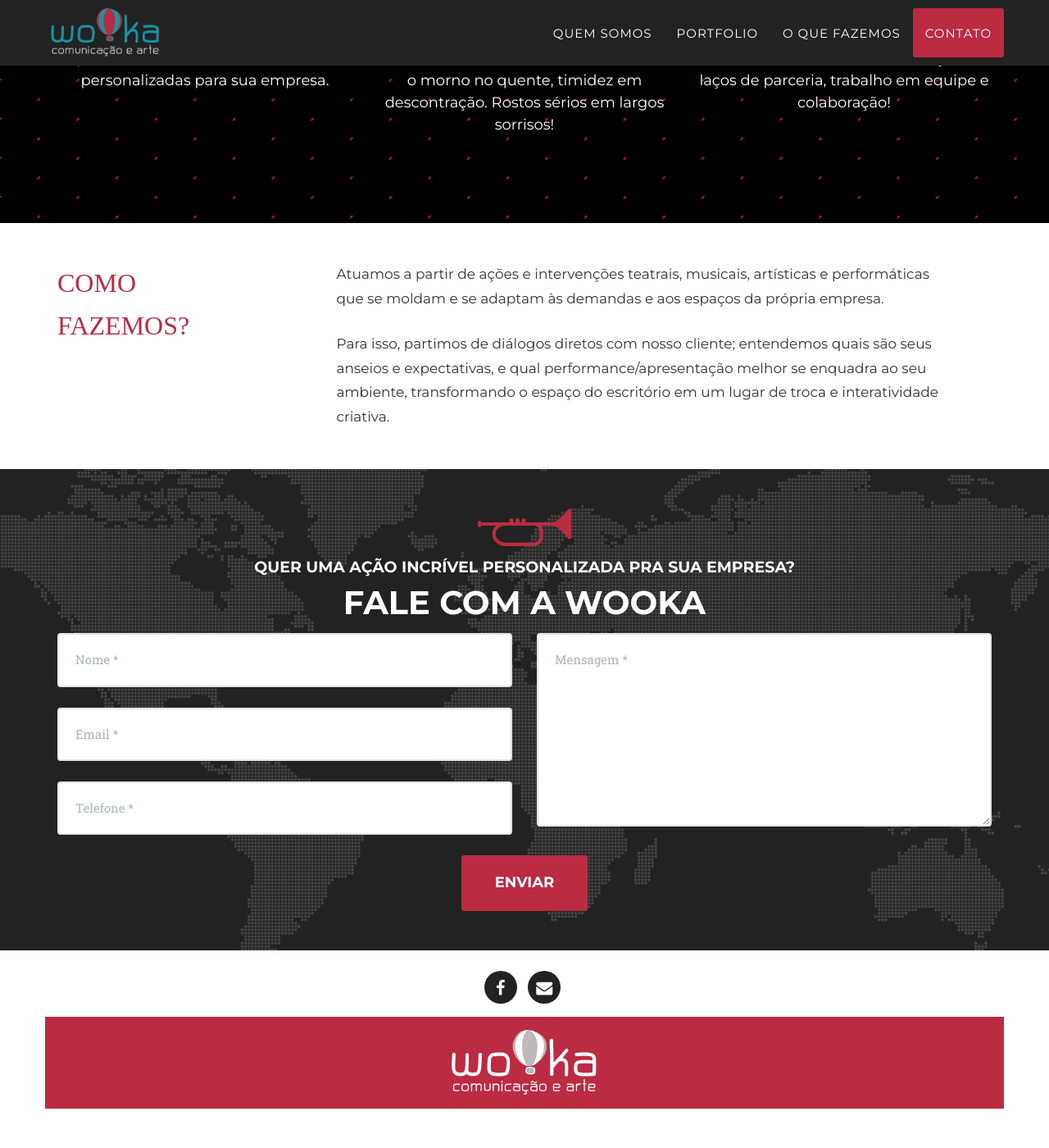
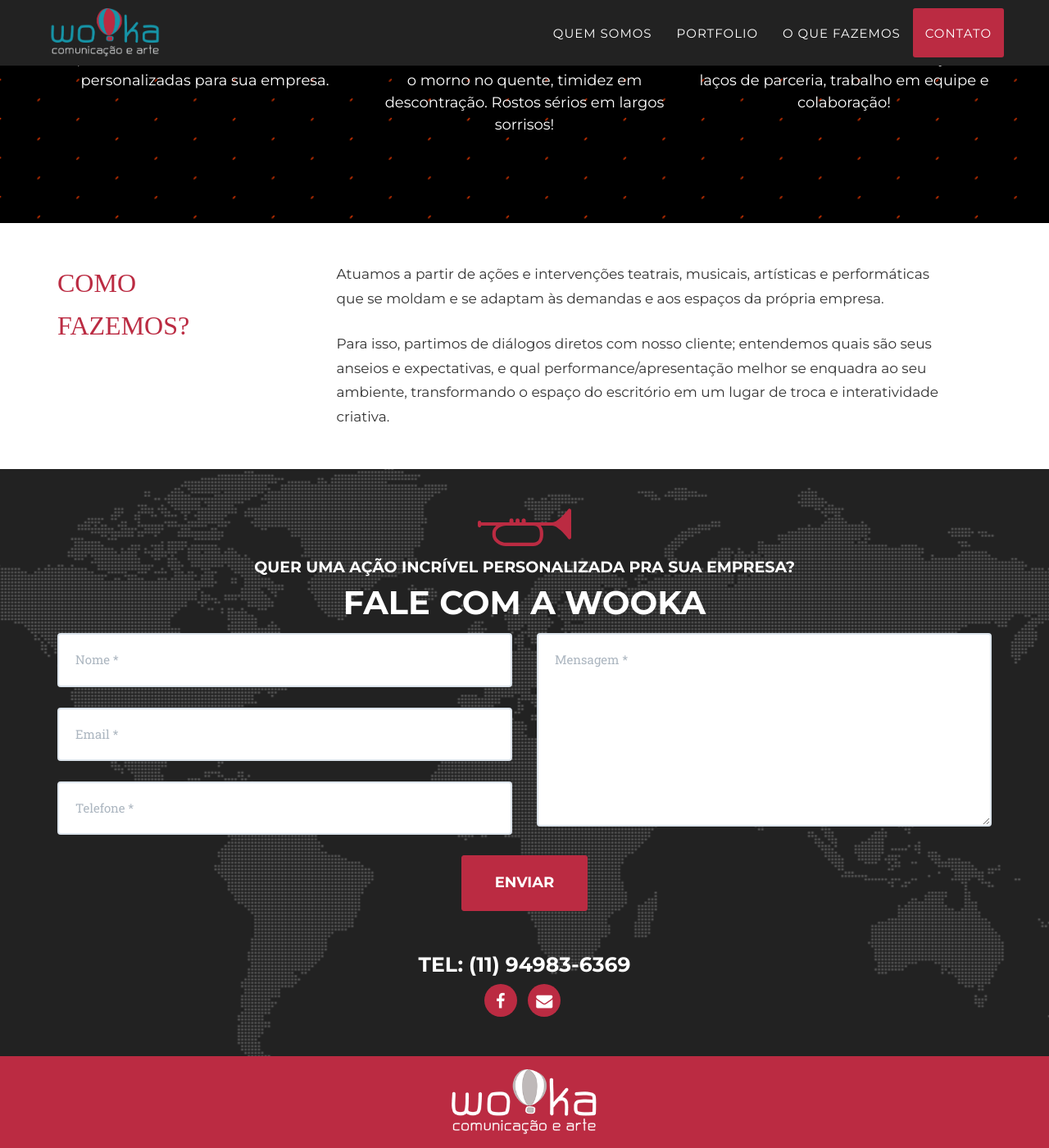
Before and after one commit to wandregouveia/wooka, a Jekyll site: the page built from index.html, in a window 1280 px wide and 1400 px high, scrolled down 3334 px. Shown: the whole window at 82% size. Built offline with Jekyll 4.4.1, drawn with Linux system fonts in a browser that asks for light colours; some web fonts are replaced; before the commit the page ends 4711 px from its top, so only the background shows below that.

Commit message:
fix footer and contact

```diff
--- a/_includes/contact.html
+++ b/_includes/contact.html
@@ -41,6 +41,17 @@
                         </div>
                     </form>
                 </div>
+              <div class="col-lg-12 text-center wooka-contact-footer">
+                <h3 class="wooka-25 wooka-white">TEL: (11) 94983-6369</h3>
+                <ul class="list-inline social-buttons">
+                  {% for network in site.data.setup.social %}
+                    <li><a href="{{ network.url }}"><i class="fa fa-{{ network.title }}"></i></a>
+                    </li>
+                  {% endfor %}
+                  <li><a href="mailto:falecom@wooka.com.br"><i class="fa fa-envelope"></i></a>
+                  </li>
+                </ul>
+              </div>
             </div>
         </div>
     </section>
--- a/_includes/css/agency.css
+++ b/_includes/css/agency.css
@@ -748,7 +748,7 @@ ul.social-buttons li a {
     line-height: 40px;
     outline: 0;
     color: #fff;
-    background-color: #222;
+    background-color: #{{ site.data.setup.color.primary }};
     -webkit-transition: all .3s;
     -moz-transition: all .3s;
     transition: all .3s;
@@ -757,7 +757,7 @@ ul.social-buttons li a {
 ul.social-buttons li a:hover,
 ul.social-buttons li a:focus,
 ul.social-buttons li a:active {
-    background-color: #{{ site.data.setup.color.primary }};
+    background-color: #{{ site.data.setup.color.secondary }};
 }
 
 .btn:focus,
--- a/_includes/footer.html
+++ b/_includes/footer.html
@@ -1,20 +1,7 @@
-  <footer>
-        <div class="container">
-            <div class="row">
-                <div class="col-md-4"></div>
-                <div class="col-md-4">
-                    <ul class="list-inline social-buttons">
-                        {% for network in site.data.setup.social %}
-                        <li><a href="{{ network.url }}"><i class="fa fa-{{ network.title }}"></i></a>
-                        </li>
-                        {% endfor %}
-                        <li><a href="mailto:falecom@wooka.com.br"><i class="fa fa-envelope"></i></a>
-                        </li>
-                    </ul>
-                </div>
-                <div class="col-md-4 wooka-footer-wrapper">
-                  <div class="col-md-4 wooka-footer"></div>
-                </div>
-            </div>
-        </div>
-    </footer>
+<footer style="padding: 0;">
+  <div class="container wooka-footer-container">
+    <div class="col-lg-12 wooka-footer-wrapper">
+      <div class="col-lg-12 wooka-footer"></div>
+    </div>
+  </div>
+</footer>
```
Also changed, not shown: _includes/css/simple.css (+9 -1 lines).
